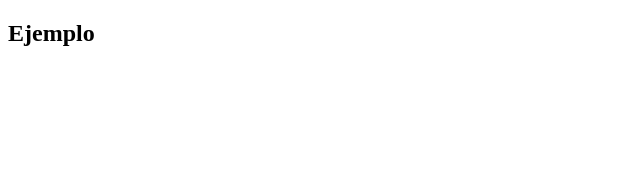
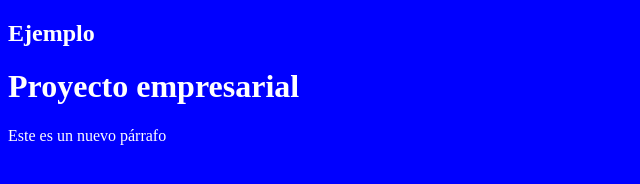
Before and after one commit to paulino2624/practica_git, a plain HTML site: page index.html in a window 1280 px wide. Shown: the whole page, without its empty margins (0-640 px from the left). Drawn offline with Linux system fonts and the light colour scheme.

Commit message:
parrafo y color de fondo

```diff
--- /dev/null
+++ b/css/style.css
@@ -0,0 +1,4 @@
+body{
+    background-color: blue;
+    color: white;
+}
--- a/index.html
+++ b/index.html
@@ -4,8 +4,11 @@
     <meta charset="UTF-8">
     <meta name="viewport" content="width=device-width, initial-scale=1.0">
     <title>Document</title>
+    <link rel="stylesheet" href="css/style.css">
 </head>
 <body>
     <h2>Ejemplo</h2>
+    <h1>Proyecto empresarial</h1>
+    <p>Este es un nuevo párrafo</p>
 </body>
 </html>
```
Also changed, not shown: js/main.js (added).
